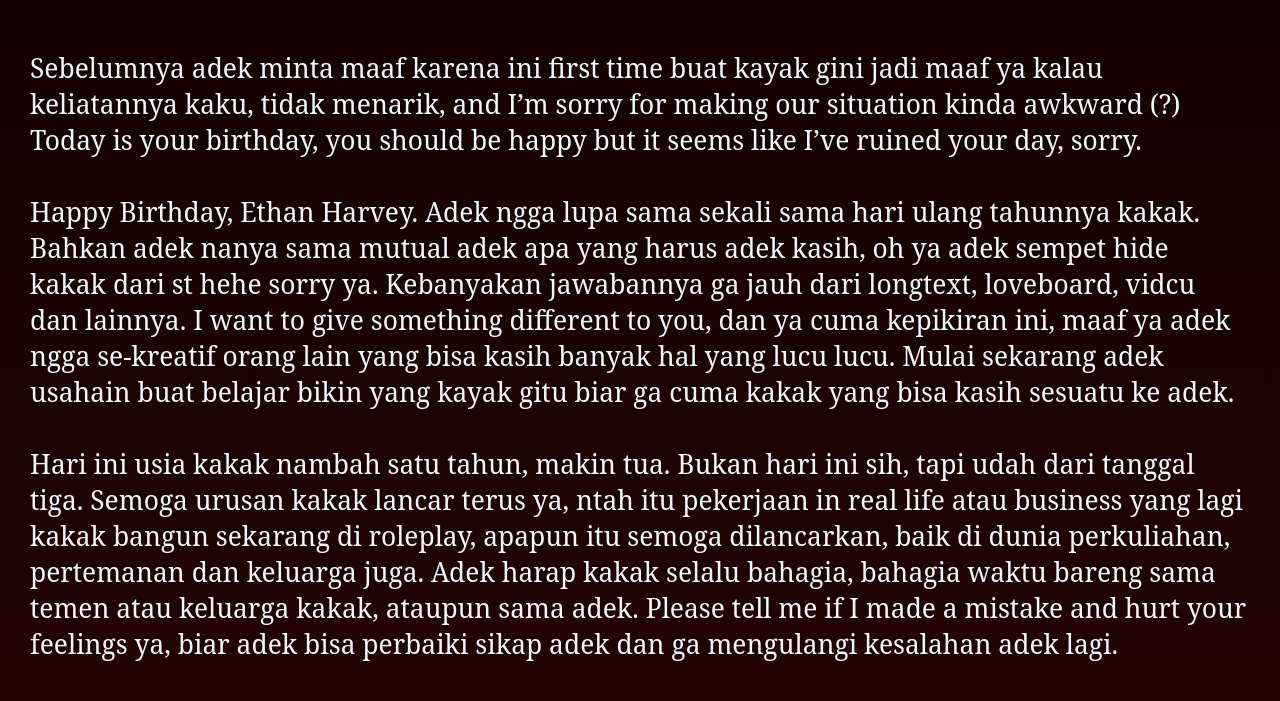
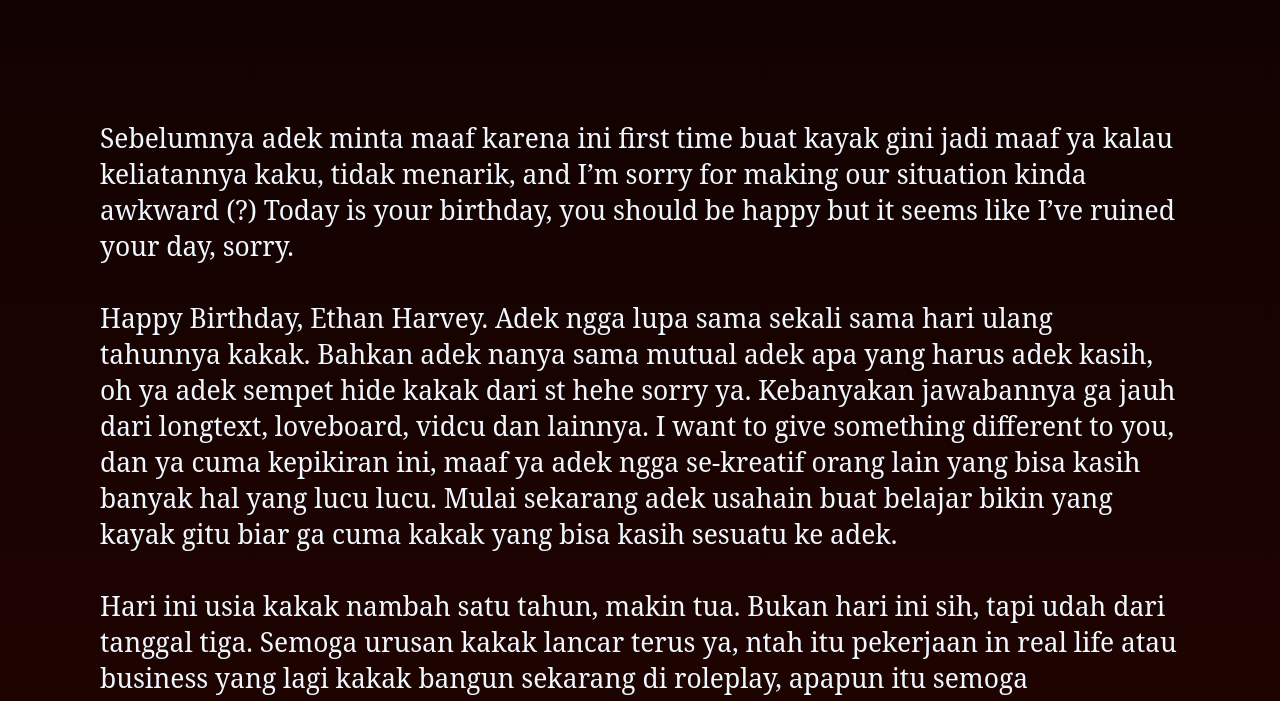
Before and after one commit to Oceaniel/Happy-Birthday, a plain HTML site: page index.html in a window 1280 px wide. Shown: the part 963-1664 px from the top of the page. Drawn offline with Linux system fonts and the light colour scheme.

Commit message:
Update style.css

```diff
--- a/style.css
+++ b/style.css
@@ -73,6 +73,7 @@
     font-size: 1.1em;
     color: aliceblue;
     text-align: left;
+    padding: 70px;
   }
 
   /* Responsif untuk layar kecil (misalnya, smartphone) */
```
